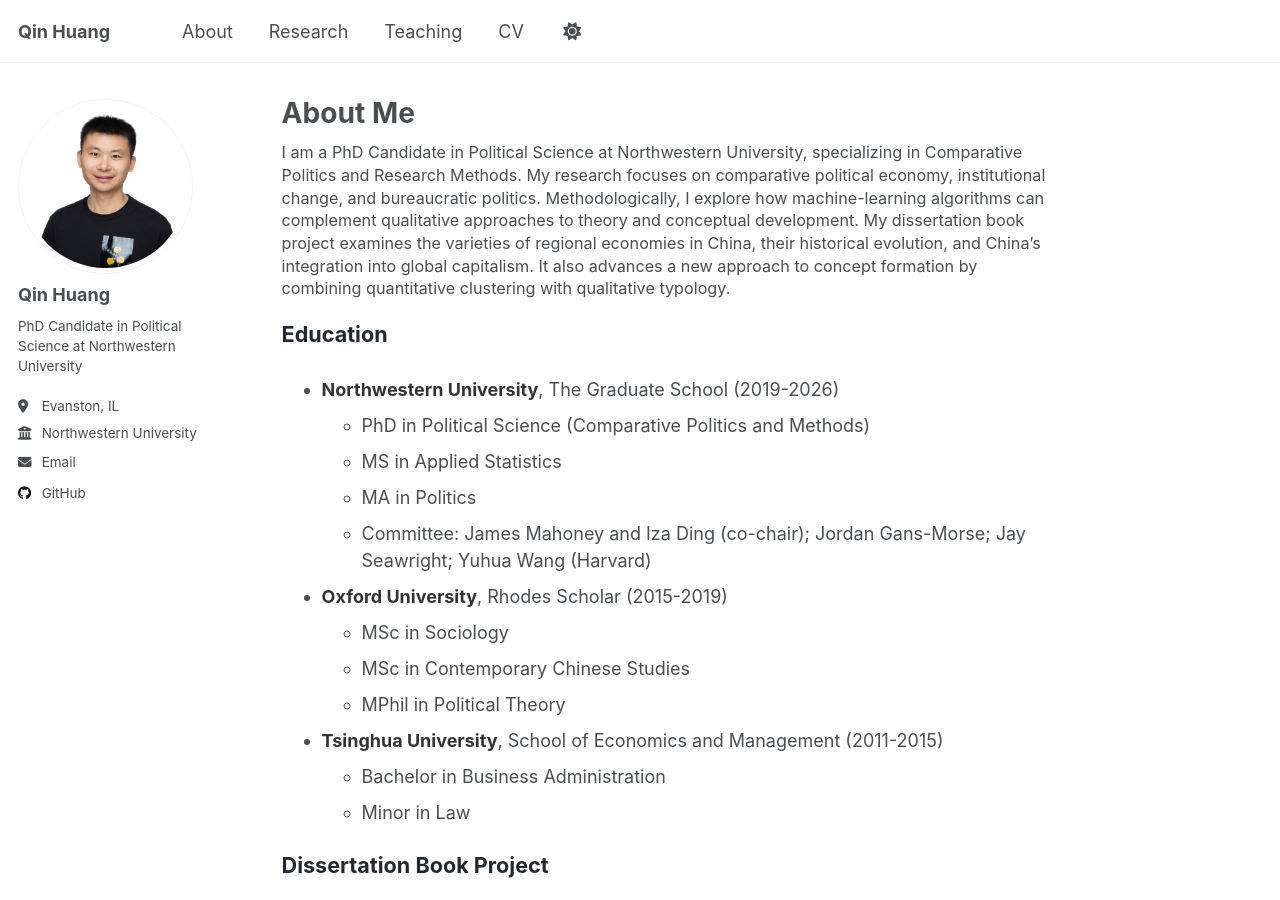
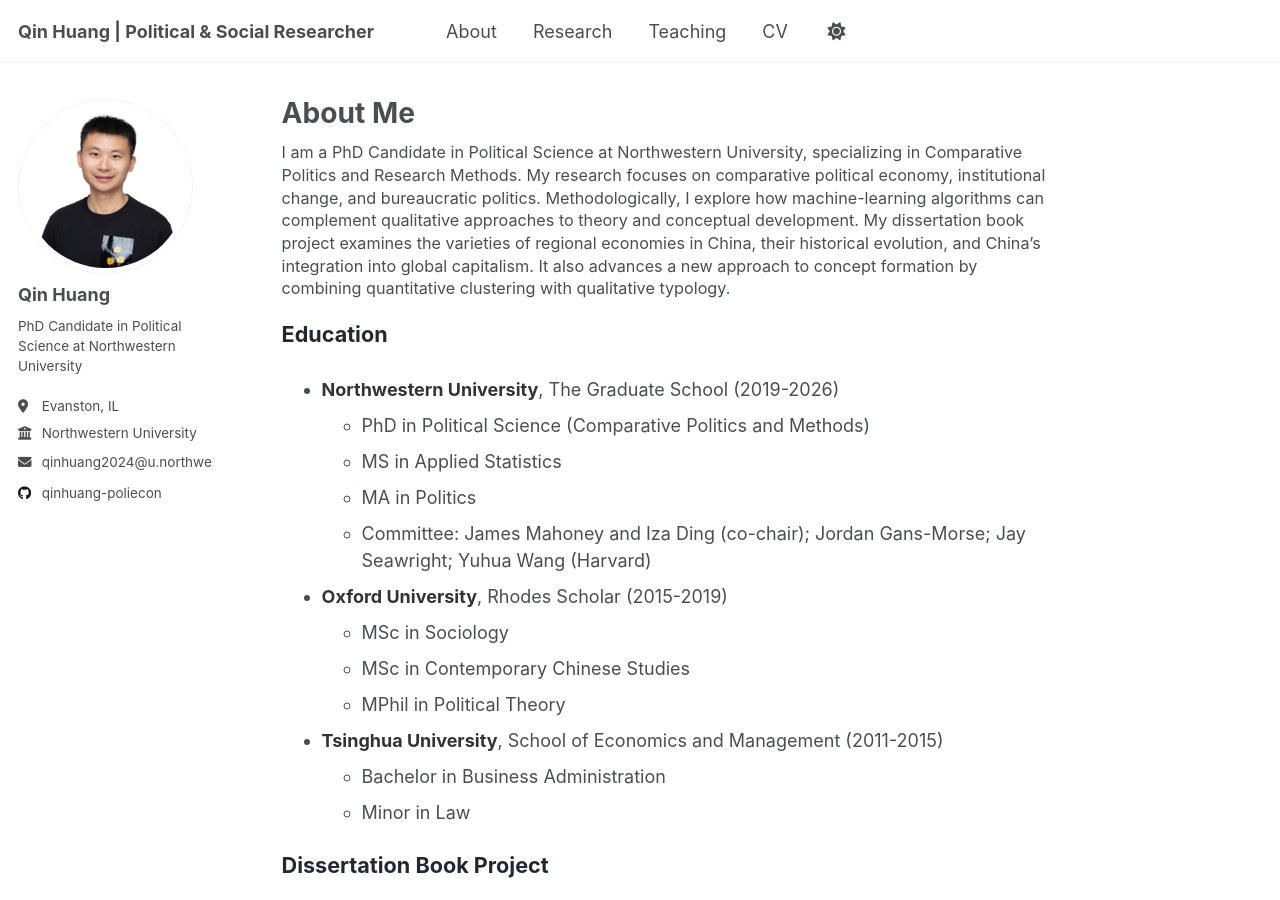
Before and after one commit to qinhuang-poliecon/qinhuang-poliecon.github.io, a Jekyll site: the page built from _pages/about.md, in a window 1280 px wide and 900 px high. Built offline with Jekyll 4.4.1, drawn with Linux system fonts in a browser that asks for light colours.

Commit message:
update email address

```diff
--- a/_config.yml
+++ b/_config.yml
@@ -9,8 +9,8 @@
 # Basic Site Settings
 locale                   : "en-US"
 site_theme               : "default"
-title                    : "Qin Huang"
-title_separator          : "-"
+title                    : "Qin Huang | Political & Social Researcher"
+title_separator          : "|"
 name                     : &name "Qin Huang"
 description              : &description "PhD Candidate in Political Science at Northwestern University"
 url                      : https://qinhuang-poliecon.github.io # the base hostname & protocol for your site e.g. "https://[your GitHub username].github.io"
--- a/_includes/author-profile.html
+++ b/_includes/author-profile.html
@@ -34,7 +34,7 @@
         <li><a href="{{ author.uri }}"><i class="fas fa-fw fa-link icon-pad-right" aria-hidden="true"></i>{{ site.data.ui-text[site.locale].website_label | default: "Website" }}</a></li>
       {% endif %}
       {% if author.email %}
-        <li><a href="mailto:{{ author.email }}"><i class="fas fa-fw fa-envelope icon-pad-right" aria-hidden="true"></i>{{ site.data.ui-text[site.locale].email_label | default: "Email" }}</a></li>
+        <li><a href="mailto:{{ author.email }}"><i class="fas fa-fw fa-envelope icon-pad-right" aria-hidden="true"></i>{{ author.email }}</a></li>
       {% endif %}
 
       <!-- Font Awesome and Academicons icons / Academic websites -->
@@ -74,7 +74,7 @@
         <li><a href="https://dribbble.com/{{ author.dribbble }}"><i class="fab fa-fw fa-dribbble icon-pad-right" aria-hidden="true"></i>Dribbble</a></li>
       {% endif %}
       {% if author.github %}
-        <li><a href="https://github.com/{{ author.github }}"><i class="fab fa-fw fa-github icon-pad-right" aria-hidden="true"></i>GitHub</a></li>
+        <li><a href="https://github.com/{{ author.github }}"><i class="fab fa-fw fa-github icon-pad-right" aria-hidden="true"></i>{{ author.github }}</a></li>
       {% endif %}
       {% if author.kaggle %}
         <li><a href="https://kaggle.com/{{ author.kaggle }}"><i class="fab fa-fw fa-kaggle icon-pad-right" aria-hidden="true"></i>Kaggle</a></li>
--- a/_pages/about.md
+++ b/_pages/about.md
@@ -29,7 +29,7 @@ I am a PhD Candidate in Political Science at Northwestern University, specializi
 
 ## Dissertation Book Project
 
-**Patchwork Capitalism: Institutional Change and Regional Economies in China**
+*Patchwork Capitalism: Institutional Change and Regional Economies in China*
 
 My dissertation examines the divergent economic trajectories of China’s regions over four decades of Reform and Opening. Utilizing machine-learning analysis, I identify four distinct types of regional economies—quasi-liberal, dual-market, state-retreating, and state-dominated—each shaped by varying degrees of market development and state influence. Through extensive fieldwork in 14 provinces over two years, I find that policy choices made by provincial leaders in the 1980s were decisive, setting in motion these four path-dependent economic trajectories that have persisted and been reinforced over time. The study highlights the importance of the early autonomy granted by Deng Xiaoping, which enabled local officials to pursue tailored development strategies—the effects of which continue to shape regional economies today.
 
```
